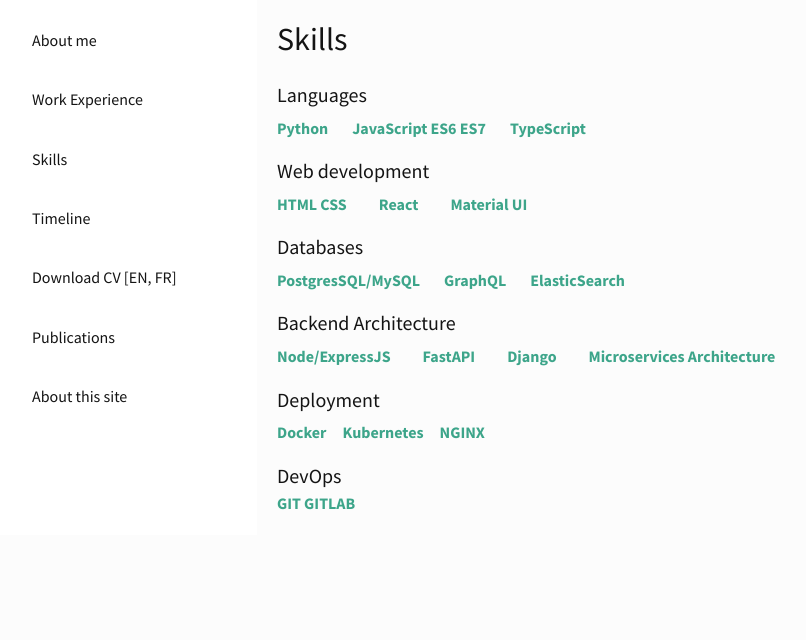
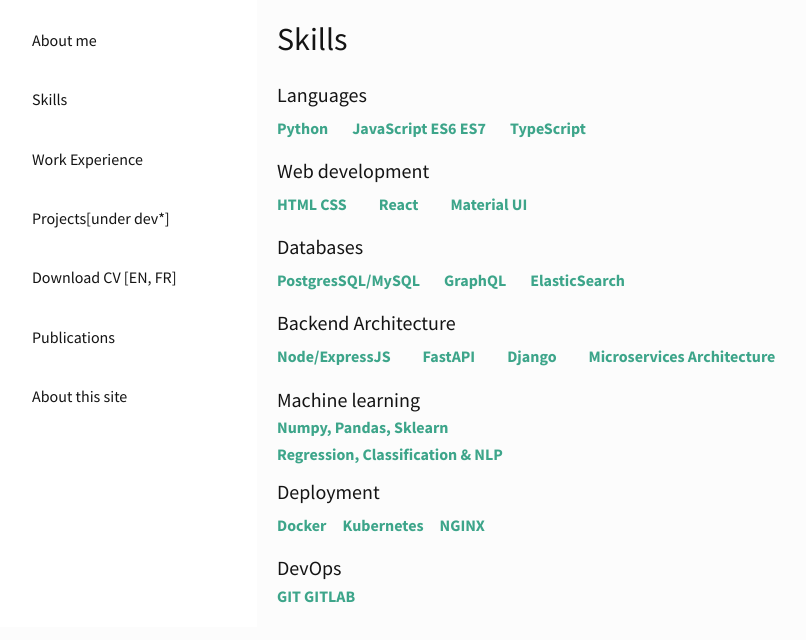
Before and after one commit to ArunSingh1/portfolio, a React (Create React App) app: page /Skills in a window 1280 px wide. Shown: the top 640 px of the page, without its empty margins (13-819 px from the left). Built offline with nearby package versions, Linux system fonts and the light colour scheme.

Commit message:
new cv added

```diff
--- a/src/Components/Resume.jsx
+++ b/src/Components/Resume.jsx
@@ -47,7 +47,7 @@
 
                   // window.open('https://drive.google.com/file/d/10TJGSj5Q07p0DHPKG5wzoscuGL65Rybw/view?usp=sharing')
                   // window.open('https://drive.google.com/file/d/1km6E97wojMYGFfXjpWSHARgcf54NUZ9Y/view?usp=sharing')
-                  window.open('https://drive.google.com/file/d/1p0wbbKuB-6aY0ROkCo9-7kgDhEvg94LH/view?usp=sharing')
+                  window.open('https://drive.google.com/file/d/1Gn17X6ah9L9ls1xLojeyL18ldQiebmIQ/view?usp=sharing')
             }}>
 
                 View
@@ -65,7 +65,7 @@
 
         <AccordionDetails>
             <Button variant='contained'  component="label" onClick={()=>{
-                 window.open('https://drive.google.com/file/d/1bNSX2OMhCHhiBK5y-qIKmilPW4a_ZcaY/view?usp=sharing')
+                 window.open('https://drive.google.com/file/d/1q-xYZWwq0aQHC7-cGxPiCkSlG8lgiypm/view?usp=sharing')
                  // window.open('https://drive.google.com/file/d/1aD10ihzJb07L4KJCAxwLasb1uiXzLz5l/view?usp=sharing')
 
             }}>
--- a/src/Components/Skills.jsx
+++ b/src/Components/Skills.jsx
@@ -293,6 +293,42 @@
             // fontWeight="bold"
             sx={{ m: "15px 0 5px 0" }}
         >
+            Machine learning
+    </Typography>
+
+    <Box>
+            <Typography
+            variant="h5"
+            color={colors.greenAccent[400]}
+            fontWeight="bold"
+            sx={{ m: "5px 0 5px 0" }}
+            >
+            Numpy, Pandas, Sklearn
+            </Typography>
+        </Box>
+
+        <Box>
+            <Typography
+            variant="h5"
+            color={colors.greenAccent[400]}
+            fontWeight="bold"
+            sx={{ m: "5px 0 5px 0" }}
+            >
+            Regression, Classification & NLP
+            </Typography>
+        </Box>
+
+
+    </Box>
+
+
+
+    <Typography
+            variant="h4"
+            color={colors.grey[100]}
+            // fontWeight="bold"
+            sx={{ m: "15px 0 5px 0" }}
+        >
             Deployment
     </Typography>
 
@@ -358,7 +394,7 @@
 
 
 
-    </Box>
+
 
   )
 }
--- a/src/scenes/global/Sidebar.jsx
+++ b/src/scenes/global/Sidebar.jsx
@@ -75,6 +75,13 @@
               selected={selected}
               setSelected={setSelected}
             />
+             <Item
+              title="Skills"
+              to="/Skills"
+              // icon={<PublicIcon />}
+              selected={selected}
+              setSelected={setSelected}
+            />
 
             <Item
               title="Work Experience"
@@ -84,21 +91,21 @@
               setSelected={setSelected}
             />
 
-            <Item
-              title="Skills"
-              to="/Skills"
-              // icon={<PublicIcon />}
+  <Item
+              title="Projects[under dev*]"
+              // to="/Projects"
+              // icon={<ManageSearchIcon />}
               selected={selected}
               setSelected={setSelected}
             />
 
-             <Item
+             {/* <Item
               title=" Timeline"
               to="/Timeline"
               // icon={<TravelExploreIcon />}
               selected={selected}
               setSelected={setSelected}
-            />
+            /> */}
 
              <Item
               title="Download CV [EN, FR]"
```
